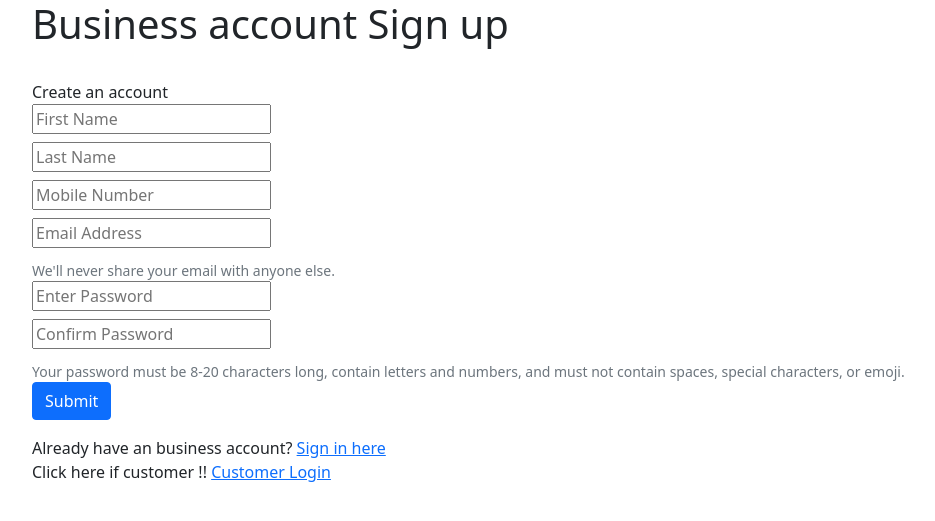
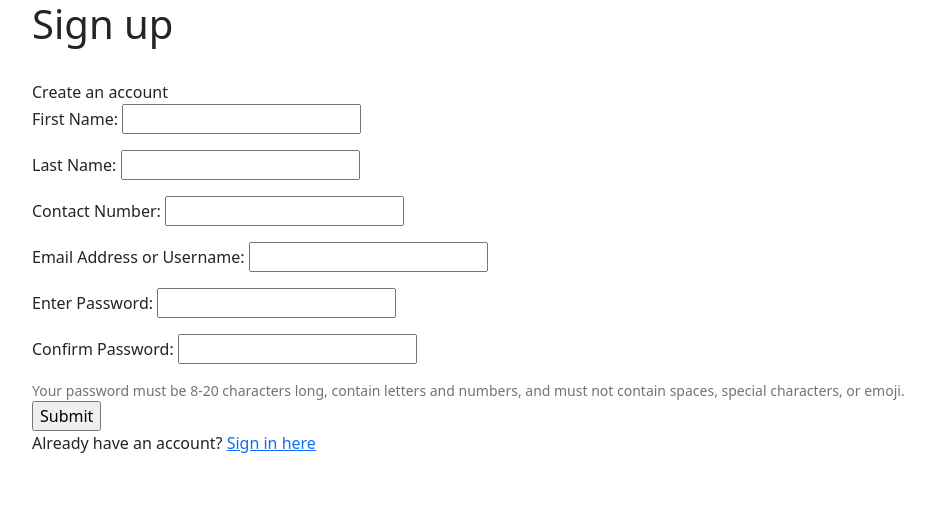
Before and after one commit to patilneha08/internship, a Django app: page /eventmanagement/eventmanagerregister in a window 1280 px wide. Shown: the top 521 px of the page, without its empty margins (50-985 px from the left). Run offline with Django 3.2, Linux system fonts and the light colour scheme.

Commit message:
Customer and Eventmanager Login and registration

```diff
--- a/TCSiON/settings.py
+++ b/TCSiON/settings.py
@@ -9,7 +9,7 @@ https://docs.djangoproject.com/en/3.2/topics/settings/
 For the full list of settings and their values, see
 https://docs.djangoproject.com/en/3.2/ref/settings/
 """
-
+import os
 from pathlib import Path
 
 # Build paths inside the project like this: BASE_DIR / 'subdir'.
@@ -77,7 +77,7 @@ WSGI_APPLICATION = 'TCSiON.wsgi.application'
 DATABASES = {
     'default': {
         'ENGINE': 'django.db.backends.sqlite3',
-        'NAME': BASE_DIR / 'db.sqlite3',
+        'NAME': os.path.join(BASE_DIR, 'db.sqlite3'),
     }
 }
 
--- a/eventmanagement/forms.py
+++ b/eventmanagement/forms.py
@@ -5,13 +5,13 @@ class Customerform(forms.Form):
     last_name=forms.CharField(label='Last Name', max_length=100)
     phone=forms.CharField(label='Contact Number', max_length=100)
     username=forms.EmailField(label='Email Address or Username', max_length=100)
-    password=forms.CharField(label='Enter Password', max_length=100)
-    password1=forms.CharField(label='Confirm Password', max_length=100)
+    password1=forms.CharField(label='Enter Password', max_length=100)
+    password2=forms.CharField(label='Confirm Password', max_length=100)
 
 class Eventmanagerform(forms.Form):
     first_name=forms.CharField(label='First Name', max_length=100)
     last_name=forms.CharField(label='Last Name', max_length=100)
     phone=forms.CharField(label='Contact Number', max_length=100)
     username=forms.EmailField(label='Email Address or Username', max_length=100)
-    password=forms.CharField(label='Enter Password', max_length=100)
-    password1=forms.CharField(label='Confirm Password', max_length=100)
+    password1=forms.CharField(label='Enter Password', max_length=100)
+    password2=forms.CharField(label='Confirm Password', max_length=100)
--- a/eventmanagement/models.py
+++ b/eventmanagement/models.py
@@ -5,8 +5,8 @@ class Customer(models.Model):
     last_name=models.CharField(max_length=64, default="")
     phone=models.BigIntegerField()
     username=models.EmailField(max_length=64, default="")
-    password=models.CharField(max_length=64, default="")
     password1=models.CharField(max_length=64, default="")
+    password2=models.CharField(max_length=64, default="")
     def __str__(self):
         return f"{self.first_name} {self.last_name}     {self.username}"
 
@@ -16,7 +16,7 @@ class Eventmanager(models.Model):
     last_name=models.CharField(max_length=64, default="")
     phone=models.BigIntegerField()
     username=models.EmailField(max_length=64, default="")
-    password=models.CharField(max_length=64, default="")
     password1=models.CharField(max_length=64, default="")
+    password2=models.CharField(max_length=64, default="")
     def __str__(self):
         return f"{self.first_name} {self.last_name}     {self.username}"
--- a/eventmanagement/templates/eventmanagement/eventmanager.html
+++ b/eventmanagement/templates/eventmanagement/eventmanager.html
@@ -7,7 +7,7 @@
 </head>
 <body>
     <h1>
-        Welcome {{request.user.first_name}}
+        Welcome {{user.first_name}}
     </h1>
     <a href="{%url 'eventmanagerlogout'%}">Logout</a>
 </body>
--- a/eventmanagement/templates/eventmanagement/eventmanagerlogin.html
+++ b/eventmanagement/templates/eventmanagement/eventmanagerlogin.html
@@ -11,13 +11,13 @@
     {%if message%}
         <div>{{message}}</div>
     {%endif%}
-    <form action="{%url 'userlogin'%}" method="POST">
-        {%csrf_token%}
+    <form action="{%url 'eventmanagerlogin'%}" method="POST">
+    {%csrf_token%}
         <h1>Welcome to La fête</h1></b><br>
         <h2>Business Login</h2>
         <div class="mb-3">
         <input type="Email" class="form-label" placeholder="Username or Email" name="username"><br>
-        <input type="password" class="form-label" placeholder="Password" name="password"><br>
+        <input type="password" class="form-label" placeholder="Password" name="password1"><br>
         <input type="submit" class="btn btn-primary" value="Sign in"><br>
         </div>
         Don't have an account?
--- a/eventmanagement/templates/eventmanagement/eventmanagerregister.html
+++ b/eventmanagement/templates/eventmanagement/eventmanagerregister.html
@@ -13,14 +13,15 @@
     <div class="mb-3">
     <form role="form" action="{%url 'eventmanagerregister'%}" method="POST">
         {%csrf_token%}
-        <input type="text" class="form-label" name="first_name" placeholder="First Name"><br>
+        {{form.as_p}}
+        {% comment %} <input type="text" class="form-label" name="first_name" placeholder="First Name"><br>
         <input type="text" class="form-label" name="last_name" placeholder="Last Name"><br>
         <input type="tel" class="form-label" id="phone" name="phone" placeholder="Mobile Number"><br>
         <input type="Email" class="form-label" name="username" placeholder="Email Address"><br>
         <div id="emailHelp" class="form-text">We'll never share your email with anyone else.</div>
         <input type="password" class="form-label" placeholder="Enter Password" name="password"><br>
         <input type="password" class="form-label" name="password1" placeholder="Confirm Password"><br>
-        <div id="passwordHelpBlock" class="form-text">
+        <div id="passwordHelpBlock" class="form-text"> {% endcomment %}
             Your password must be 8-20 characters long, contain letters and numbers, and must not contain spaces, special characters, or emoji.
           </div>
         <input type="submit" class="btn btn-primary" value="Submit"><br>
@@ -30,5 +31,6 @@
     </div>
     </div>
     </form>
+    {{form.errors}}
 </body>
 {%endblock%}
--- a/eventmanagement/templates/eventmanagement/user.html
+++ b/eventmanagement/templates/eventmanagement/user.html
@@ -7,7 +7,7 @@
 </head>
 <body>
     <h1>
-        Welcome {{request.user.first_name}}
+        Welcome {{user.first_name}}
     </h1>
     <a href="{%url 'userlogout'%}">Logout</a>
 </body>
--- a/eventmanagement/templates/eventmanagement/userlogin.html
+++ b/eventmanagement/templates/eventmanagement/userlogin.html
@@ -16,7 +16,7 @@
                 <h1>Welcome to La fête</h1></b><br>
                 <div class="mb-3">
                     <input type="Email" class="form-label" placeholder="Username or Email" name="username"><br>
-                    <input type="password" class="form-label" placeholder="Password" name="password"><br>
+                    <input type="password" class="form-label" placeholder="Password" name="password1"><br>
                     <input type="submit" class="btn btn-primary" value="Sign in"><br>
                 </div>
                 Don't have an account?
--- a/eventmanagement/templates/eventmanagement/userregister.html
+++ b/eventmanagement/templates/eventmanagement/userregister.html
@@ -13,13 +13,14 @@
     <div class="mb-3">
     <form role="form" action="{%url 'userregister'%}" method="POST">
         {%csrf_token%}
-        <input type="text" name="first_name" class="form-label" placeholder="First Name"><br>
+        {{form.as_p}}
+        {% comment %} <input type="text" name="first_name" class="form-label" placeholder="First Name"><br>
         <input type="text" name="last_name" class="form-label" placeholder="Last Name"><br>
         <input type="tel" class="form-label" id="phone" name="phone" placeholder="Mobile Number"><br>
         <input type="Email" name="username" class="form-label" placeholder="Username or Email Address"><br>
         <div id="emailHelp" class="form-text">We'll never share your email with anyone else.</div>
         <input type="password" name="password" class="form-label" placeholder="Password"><br>
-        <input type="password" name="password1" class="form-label" placeholder="Confirm Password"><br>
+        <input type="password" name="password1" class="form-label" placeholder="Confirm Password"><br> {% endcomment %}
         <div id="passwordHelpBlock" class="form-text">
             Your password must be 8-20 characters long, contain letters and numbers, and must not contain spaces, special characters, or emoji.
           </div>
@@ -28,6 +29,7 @@
     </div>
     </div>
     </form>
+    {{form.errors}}
 
 </body>
 {%endblock%}
--- a/eventmanagement/views.py
+++ b/eventmanagement/views.py
@@ -45,22 +45,23 @@ def userlogin(request):
     else:
         if request.method == 'POST':
             username=request.POST.get('username')
-            password=request.POST.get('password')
-            email_qs = Customer.objects.filter(username=username)
-            if not email_qs.exists():
-                return render(request,"eventmanagement/userlogin.html",{
-                    "message":"User does not exist"
+            password1=request.POST.get('password1')
+            try:
+                user=Customer.objects.get(username=username)
+                if user.password1==password1:
+                    return render(request,"eventmanagement/user.html",{
+                        "user":user
                     })
-            else:
-                user = authenticate(username=username, password=password)
-                if user is not None:
-                    login(request,user)
-                    return HttpResponseRedirect(reverse("userindex"))
                 else:
                     return render(request,"eventmanagement/userlogin.html",{
-                    "message":"Invalid Credentials"
+                        "message":"Invalid Credentials"
                     })
-        return render(request,"eventmanagement/userlogin.html")
+            except Exception as e:
+                return render(request,"eventmanagement/userlogin.html",{
+                        "message":"User Does not exist!"
+                    })
+        else:
+            return render(request,"eventmanagement/userlogin.html")
 
 #Logout Page for Customer
 def userlogout(request):
@@ -74,7 +75,7 @@ def eventmanagerindex(request):
 #Registration page for Event Manager
 def eventmanagerregister(request):
     if request.user.is_authenticated:
-        return redirect('eventmanagerindex')
+        return redirect('userindex')
     else:
         if request.method == 'POST':
             form=Eventmanagerform(request.POST)
@@ -90,35 +91,38 @@ def eventmanagerregister(request):
                 user = form.cleaned_data.get('username')
                 messages.success(request, 'Account was created for ' + user)
 
-                return redirect('eventmanagerlogin')
+                return redirect('userlogin')
         else:
             form=Eventmanagerform()
     context = {'form':form}
-    return render(request, 'eventmanagement/eventmanagerregister.html', context)
+    return render(request, 'eventmanagement/userregister.html', context)
 
 #Login page for Event Manager
 def eventmanagerlogin(request):
     if request.user.is_authenticated:
-        return redirect('eventmanagerindex')
+        return redirect('userindex')
     else:
         if request.method == 'POST':
             username=request.POST.get('username')
-            password=request.POST.get('password')
-            email_qs = Eventmanager.objects.filter(username=username)
-            if not email_qs.exists():
-                return render(request,"eventmanagement/eventmanagerlogin.html",{
-                    "message":"User does not exist"
+            password1=request.POST.get('password1')
+            try:
+                user=Eventmanager.objects.get(username=username)
+                if user.password1==password1:
+                    return render(request,"eventmanagement/eventmanager.html",{
+                        "user":user
                     })
-            else:
-                user = authenticate(username=username, password=password)
-                if user is not None:
-                    login(request,user)
-                    return HttpResponseRedirect(reverse("eventmanagerindex"))
                 else:
                     return render(request,"eventmanagement/eventmanagerlogin.html",{
-                    "message":"Invalid Credentials"
+                        "message":"Invalid Credentials"
                     })
-        return render(request,"eventmanagement/eventmanagerlogin.html")
+            except Exception as e:
+                return render(request,"eventmanagement/eventmanagerlogin.html",{
+                        "message":"User Does not exist!"
+                    })
+        else:
+            return render(request,"eventmanagement/eventmanagerlogin.html",{
+                "message":"Something went wrong!"
+            })
 
 #Logout page for Event Manager
 def eventmanagerlogout(request):
```
Also changed, not shown: db.sqlite3, eventmanagement/migrations/0009_auto_20210519_1439.py (added).
